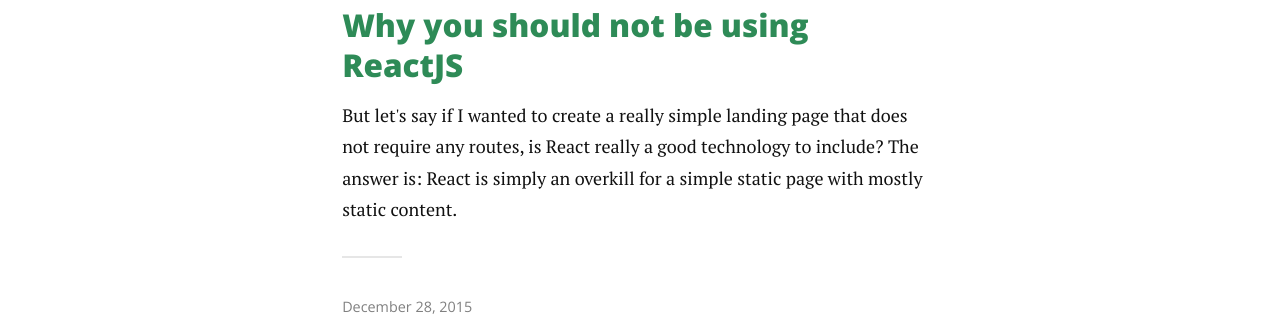
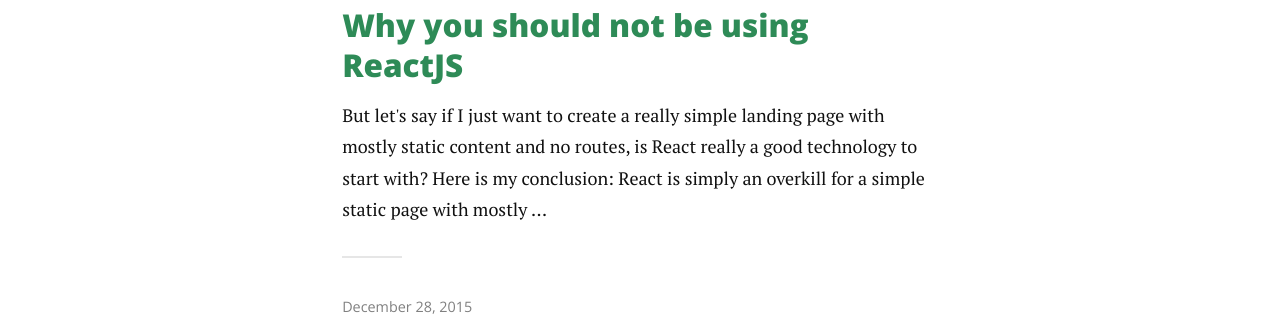
Before and after one commit to ericluwj/ericluwj.github.io, a Jekyll site: the page built from index.html, in a window 1280 px wide. Shown: the part 439-755 px from the top of the page. Built offline with Jekyll 4.4.1, drawn with Linux system fonts in a browser that asks for light colours; nearby versions of some CDN libraries; the list of posts is cut into pages by our own code.

Commit message:
Further amended last post.

```diff
--- a/_posts/2016-03-04-why-you-should-not-be-using-reactjs.markdown
+++ b/_posts/2016-03-04-why-you-should-not-be-using-reactjs.markdown
@@ -1,7 +1,7 @@
 ---
 layout: post
 title:  "Why you should not be using ReactJS"
-description: "But let's say if I wanted to create a really simple landing page that does not require any routes, is React really a good technology to include? The answer is: React is simply an overkill for a simple static page with mostly static content."
+description: "But let's say if I just want to create a really simple landing page with mostly static content and no routes, is React really a good technology to start with? Here is my conclusion: React is simply an overkill for a simple static page with mostly static content."
 date:   2016-03-04
 ---
 
```
